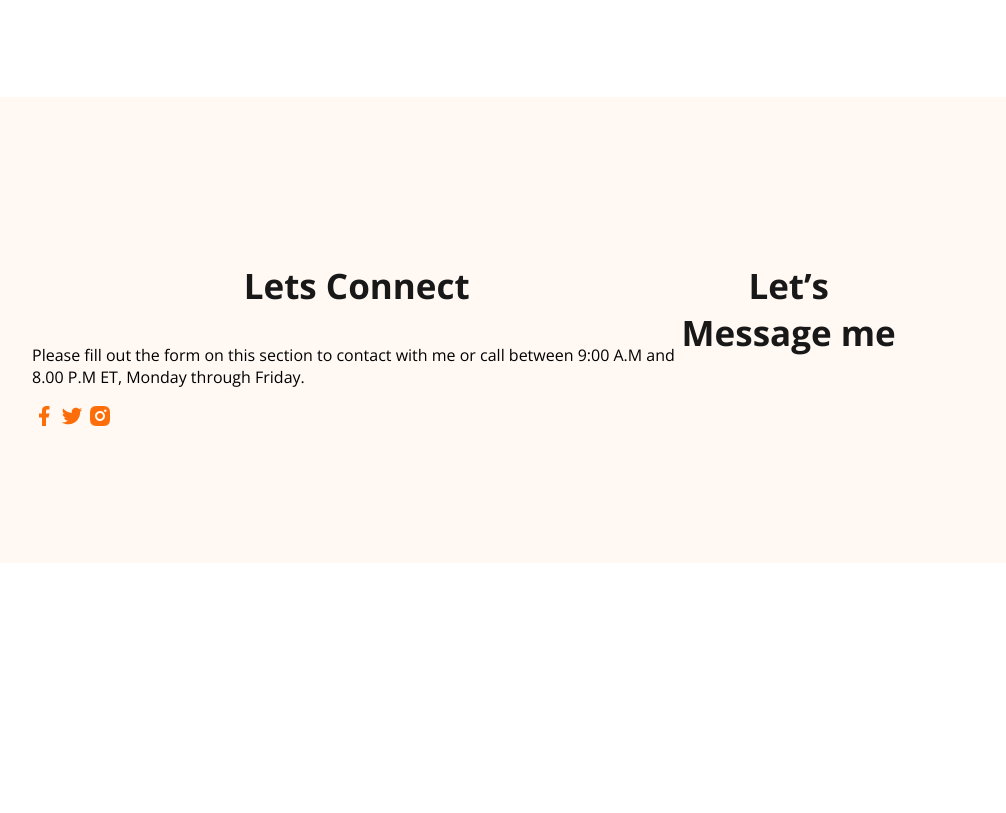
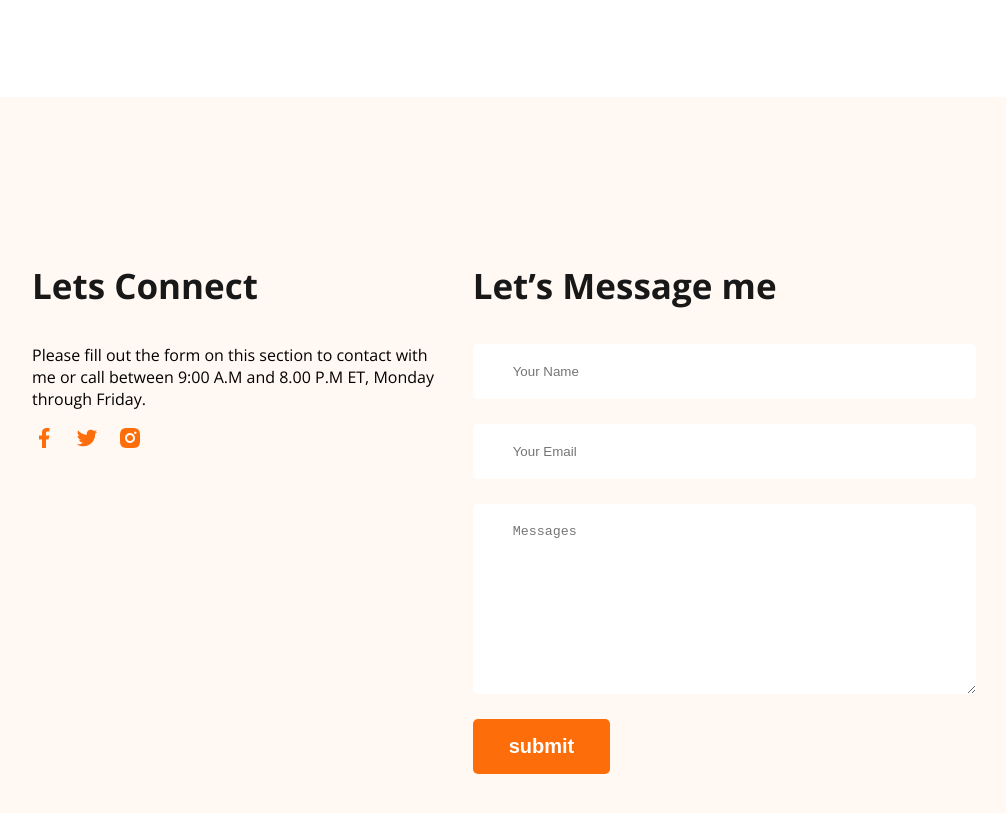
Before and after one commit to MM-MridUL/web-development-portfolio, a plain HTML site: page index.html in a window 1280 px wide. Shown: the part 3183-3996 px from the top of the page, without its empty margins (176-1182 px from the left). Before the commit the page ends 3754 px from the top, so only its background shows below. Drawn offline with nearby package versions, Linux system fonts and the light colour scheme.

Commit message:
added footer information

```diff
--- a/index.html
+++ b/index.html
@@ -169,6 +169,20 @@
       </div>
       <div class="footer-colum">
         <h3 class="section-title">Let’s Message me</h3>
+        <form class="contact">
+          <label for="name">
+            <input type="text" placeholder="Your Name" id="name">
+          </label>
+
+          <label for="email">
+            <input type="email" placeholder="Your Email" id="email">
+          </label>
+
+          <label for="message">
+            <textarea name="" id="message" cols="30" rows="10" placeholder="Messages"></textarea>
+          </label>
+          <input class="btn-primary" type="submit" value="submit">
+        </form>
 
       </div>
       </div>
--- a/style.css
+++ b/style.css
@@ -201,7 +201,28 @@ main section{
 /* footer section styles */
 footer{
   display: flex;
+  justify-content: space-between;
   background-color: #FFF8F3;
   padding: 130px 200px;
   margin-top: 100px
 }
+.footer-colum{
+  width: 49%;
+
+}
+.footer-colum h3{
+  text-align: left;
+}
+.contact input[type="text"], .contact input[type="email"], textarea{
+  display: block;
+  margin-bottom: 25px;
+  padding: 20px 40px;
+  color: #757575;
+  border-radius: 5px;
+  background-color: white;
+  border: none;
+  width: 100%;
+}
+.social-links a img{
+  margin-right: 15px;
+}
```
